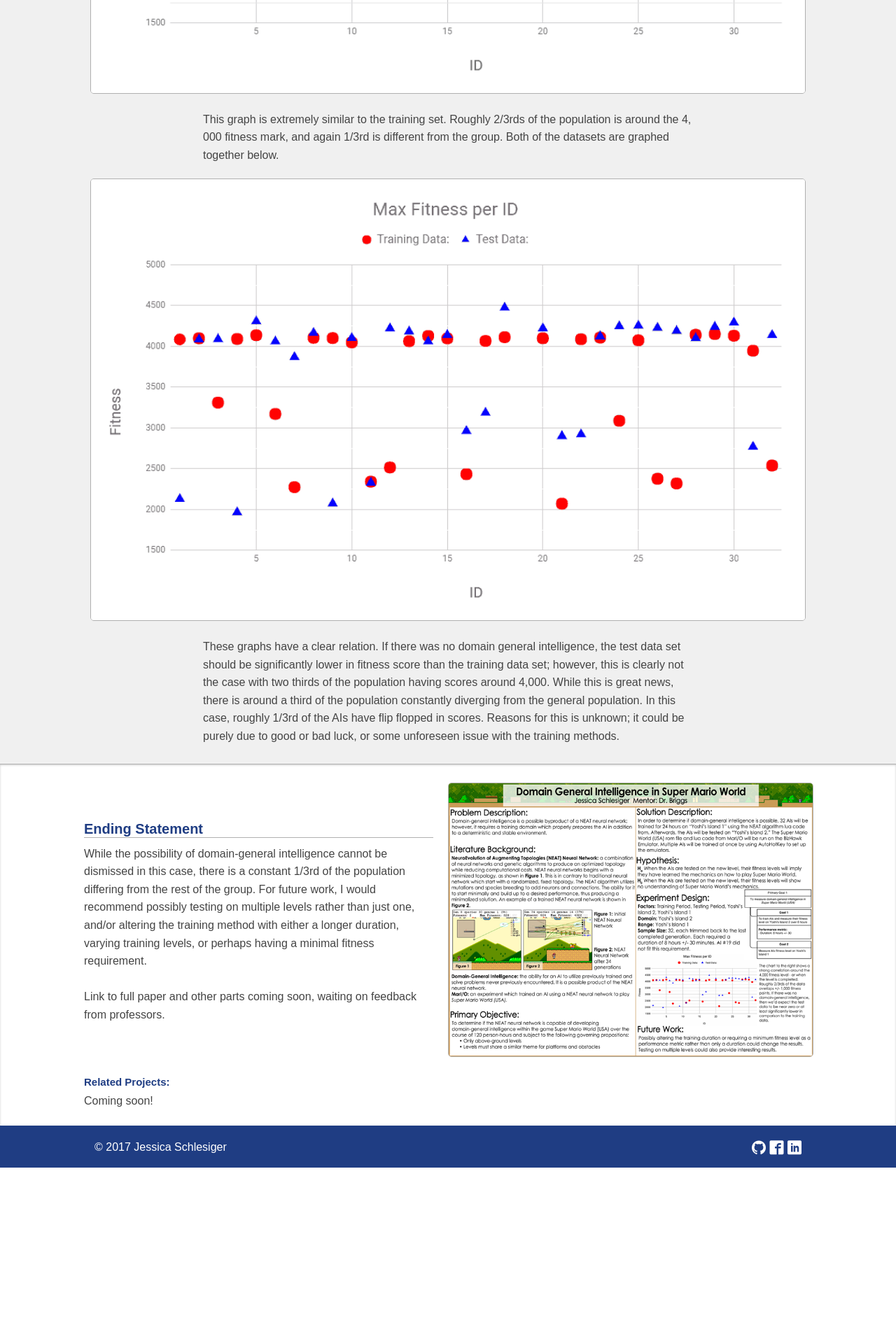
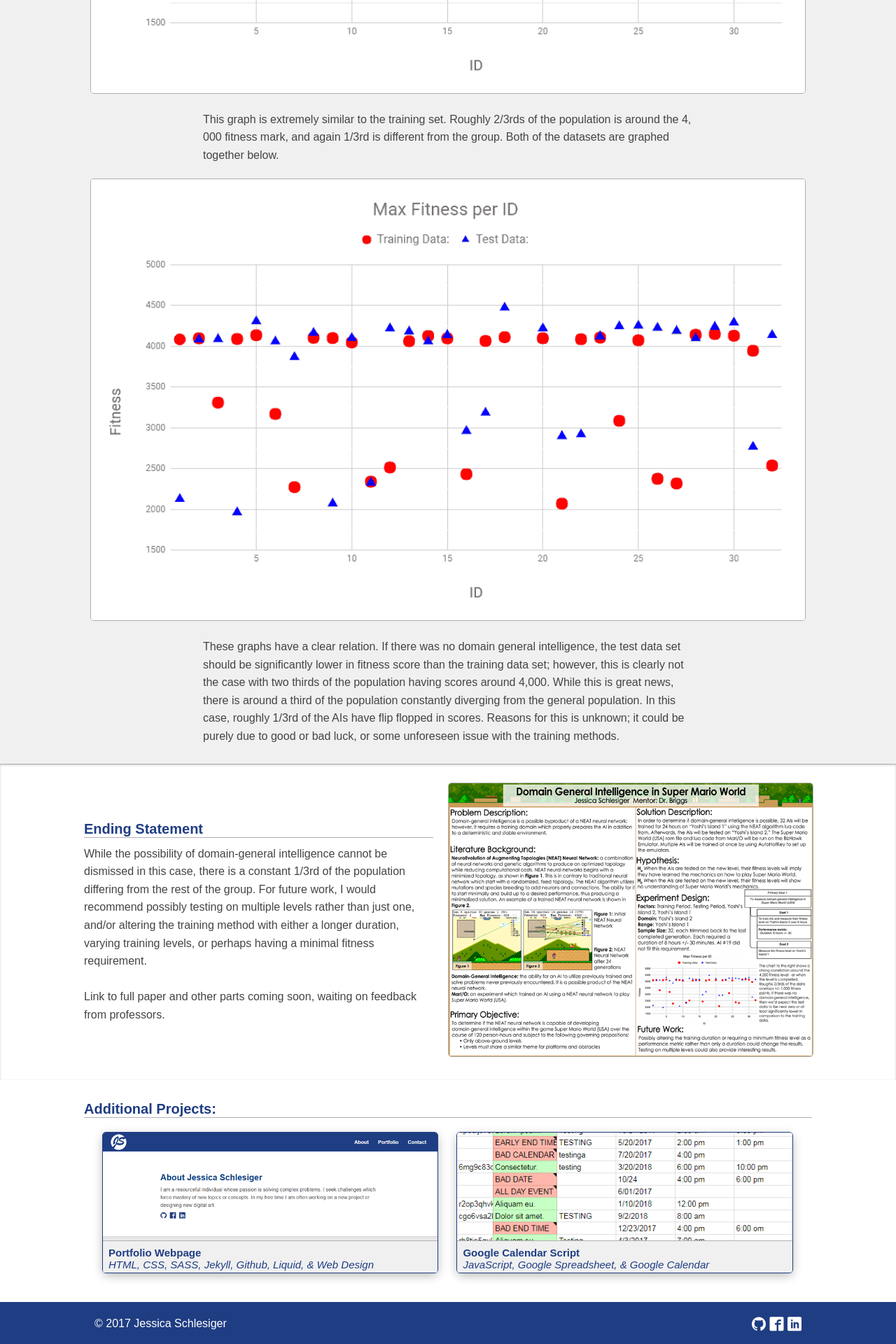
Before and after one commit to schlesigerjess/JessicaSchlesiger.github.io, a Jekyll site: the page built from _portfolio/neat-neural-network.html, in a window 1280 px wide. Shown: the part 3109-5029 px from the top of the page at 70% size. Built offline with Jekyll 4.4.1, drawn with Linux system fonts in a browser that asks for light colours; nearby versions of some CDN libraries; some web fonts are replaced; before the commit the page ends 4777 px from its top, so only the background shows below that.

Commit message:
Related works added to project pages
System will show up to 4 other projects; if it cannot find projects with any related tags it will grab most recent project(s) instead.

```diff
--- a/_layouts/project.html
+++ b/_layouts/project.html
@@ -64,6 +64,72 @@ permalink: /{{page.title}}
 			</div>
 		{% endif %}
 		</div>
-		<div class="project-relatedWorks"><h2>Related Projects: </h2>Coming soon!</div>
 	</div>
 </div>
+<div class="project-moreWorks-bar">
+	<div class="project-moreWorks container">
+		<h1>Additional Projects: </h1>
+
+
+{% assign maxRelated = 2 %}
+{% assign minCommonTags =  1 %}
+{% assign maxRelatedCounter = 0 %}
+{% assign listedProject = '' | split: '' %}
+{% assign projects = site.portfolio | sort: 'date' | reverse %}
+
+{% for project in projects %}
+
+  {% assign sameTagCount = 0 %}
+  {% assign commonTags = '' %}
+
+	{% for tag in project.tags %}
+	  {% if project.url != page.url %}
+		{% if page.tags contains tag %}
+		  {% assign sameTagCount = sameTagCount | plus: 1 %}
+		  {% capture tagmarkup %} <span class="label label-default">{{ tag }}</span> {% endcapture %}
+		  {% assign commonTags = commonTags | append: tagmarkup %}
+		{% endif %}
+	  {% endif %}
+	{% endfor %}
+
+	{% if sameTagCount >= minCommonTags %}
+
+
+		{% include projectContainer.html %}
+					{% assign projectTitle = project.title | split: '_' %}
+					{% assign listedProject = listedProject | concat: projectTitle %}
+
+		{% assign maxRelatedCounter = maxRelatedCounter | plus: 1 %}
+		{% if maxRelatedCounter >= maxRelated %}
+			{% break %}
+		{% endif %}
+	{% endif %}
+
+  {% endfor %}
+
+
+{% if maxRelatedCounter < maxRelated %}
+	{% for project in projects %}
+		{% if project.url != page.url %}
+			{% assign notListedWatcher = 0 %}
+			{% for listed in listedProject %}
+				{% if project.title != listed %}
+					{% assign notListedWatcher = notListedWatcher | plus: 1 %}
+				{% endif %}
+			{% endfor %}
+			{% if notListedWatcher == listedProject.size %}
+				{% include projectContainer.html %}
+				{% assign projectTitle = project.title | split: '_' %}
+				{% assign listedProject = listedProject | concat: projectTitle %}
+				{% assign maxRelatedCounter = maxRelatedCounter | plus: 1 %}
+				{% if maxRelatedCounter >= maxRelated %}
+					{% break %}
+				{% endif %}
+			{% endif %}
+		{% endif %}
+	{% endfor %}
+{% endif %}
+
+
+	</div>
+</div>
--- a/assets/css/3-sections/project/_end.sass
+++ b/assets/css/3-sections/project/_end.sass
@@ -11,8 +11,11 @@
 	width: 100%
 	display: block
 	margin-bottom: 20px
-.project-relatedWorks
+.project-moreWorks-bar
 	width: 100%
+.project-moreWorks
+	padding: 0 $defaultPadding 30px $defaultPadding
+	+clearfix
 .project-end-wrap
 	+clearfix
 .project-end-right
```
